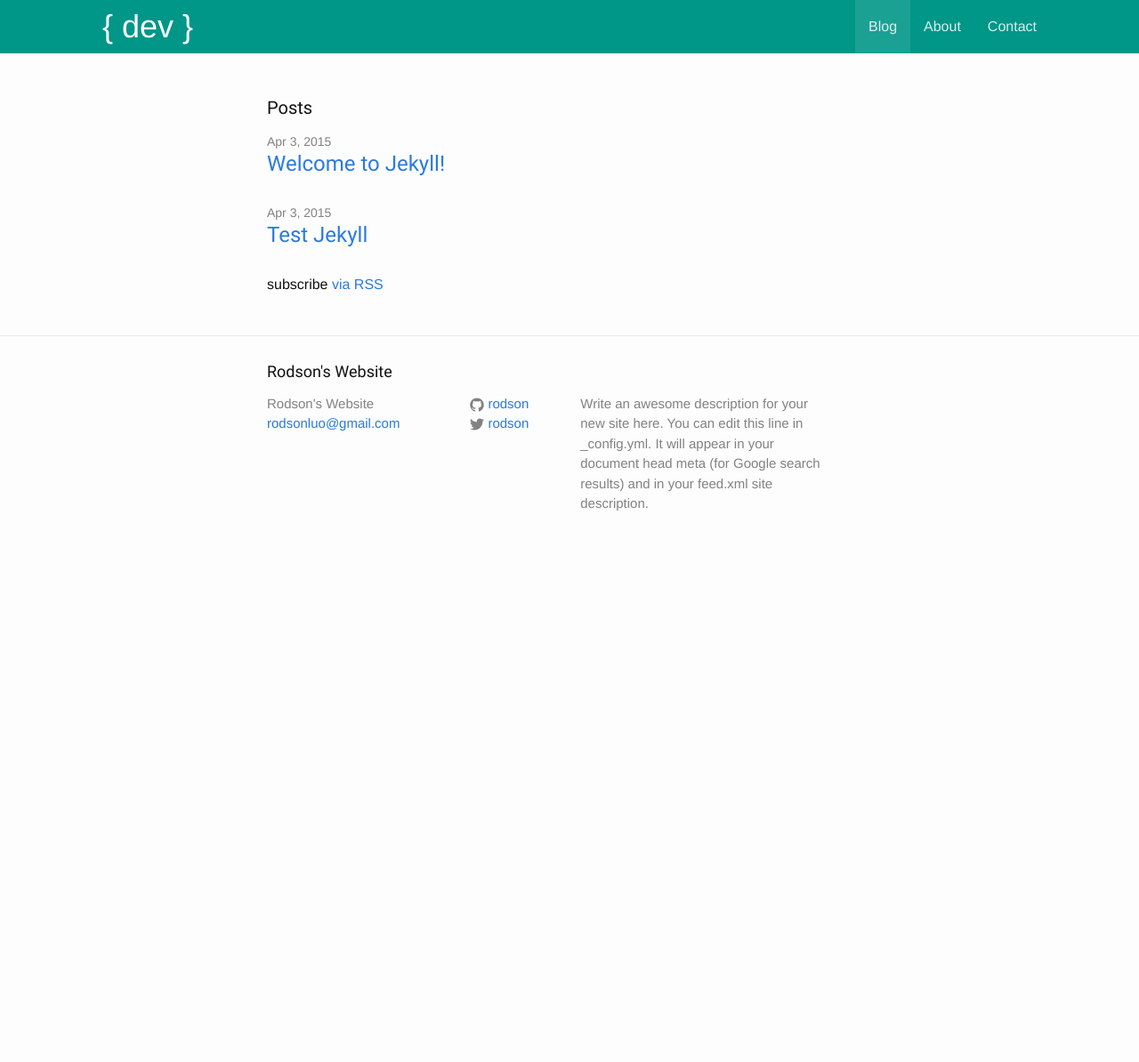
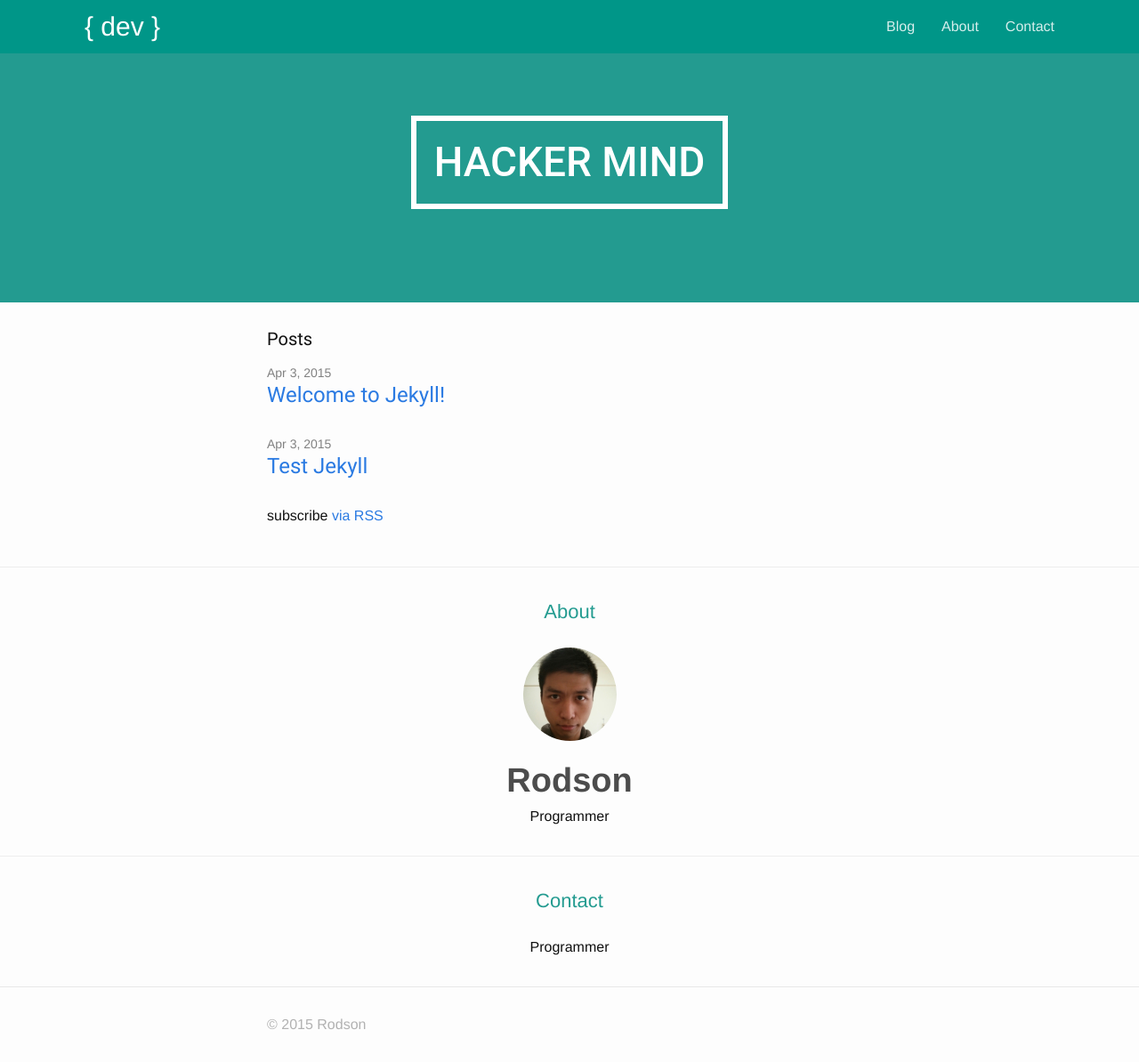
Before and after one commit to rodson/rodson.github.io, a Jekyll site: the page built from index.html, in a window 1280 px wide. Shown: the whole page at 89% size. Built offline with Jekyll 4.4.1, drawn with Linux system fonts in a browser that asks for light colours; nearby versions of some CDN libraries; before the commit the page ends 900 px from its top, so only the background shows below that.

Commit message:
Add the basic structure

```diff
--- a/_includes/footer.html
+++ b/_includes/footer.html
@@ -1,56 +1,9 @@
 <footer class="site-footer">
 
   <div class="wrapper">
+    © 2015 Rodson
+  </div>
 
-    <h2 class="footer-heading">{{ site.title }}</h2>
-
-    <div class="footer-col-wrapper">
-      <div class="footer-col  footer-col-1">
-        <ul class="contact-list">
-          <li>{{ site.title }}</li>
-          <li><a href="mailto:{{ site.email }}">{{ site.email }}</a></li>
-        </ul>
-      </div>
-
-      <div class="footer-col  footer-col-2">
-        <ul class="social-media-list">
-          {% if site.github_username %}
-          <li>
-            <a href="https://github.com/{{ site.github_username }}">
-              <span class="icon  icon--github">
-                <svg viewBox="0 0 16 16">
-                  <path fill="#828282" d="M7.999,0.431c-4.285,0-7.76,3.474-7.76,7.761 c0,3.428,2.223,6.337,5.307,7.363c0.388,0.071,0.53-0.168,0.53-0.374c0-0.184-0.007-0.672-0.01-1.32 c-2.159,0.469-2.614-1.04-2.614-1.04c-0.353-0.896-0.862-1.135-0.862-1.135c-0.705-0.481,0.053-0.472,0.053-0.472 c0.779,0.055,1.189,0.8,1.189,0.8c0.692,1.186,1.816,0.843,2.258,0.645c0.071-0.502,0.271-0.843,0.493-1.037 C4.86,11.425,3.049,10.76,3.049,7.786c0-0.847,0.302-1.54,0.799-2.082C3.768,5.507,3.501,4.718,3.924,3.65 c0,0,0.652-0.209,2.134,0.796C6.677,4.273,7.34,4.187,8,4.184c0.659,0.003,1.323,0.089,1.943,0.261 c1.482-1.004,2.132-0.796,2.132-0.796c0.423,1.068,0.157,1.857,0.077,2.054c0.497,0.542,0.798,1.235,0.798,2.082 c0,2.981-1.814,3.637-3.543,3.829c0.279,0.24,0.527,0.713,0.527,1.437c0,1.037-0.01,1.874-0.01,2.129 c0,0.208,0.14,0.449,0.534,0.373c3.081-1.028,5.302-3.935,5.302-7.362C15.76,3.906,12.285,0.431,7.999,0.431z"/>
-                </svg>
-              </span>
-
-              <span class="username">{{ site.github_username }}</span>
-            </a>
-          </li>
-          {% endif %}
-
-          {% if site.twitter_username %}
-          <li>
-            <a href="https://twitter.com/{{ site.twitter_username }}">
-              <span class="icon  icon--twitter">
-                <svg viewBox="0 0 16 16">
-                  <path fill="#828282" d="M15.969,3.058c-0.586,0.26-1.217,0.436-1.878,0.515c0.675-0.405,1.194-1.045,1.438-1.809
-                  c-0.632,0.375-1.332,0.647-2.076,0.793c-0.596-0.636-1.446-1.033-2.387-1.033c-1.806,0-3.27,1.464-3.27,3.27 c0,0.256,0.029,0.506,0.085,0.745C5.163,5.404,2.753,4.102,1.14,2.124C0.859,2.607,0.698,3.168,0.698,3.767 c0,1.134,0.577,2.135,1.455,2.722C1.616,6.472,1.112,6.325,0.671,6.08c0,0.014,0,0.027,0,0.041c0,1.584,1.127,2.906,2.623,3.206 C3.02,9.402,2.731,9.442,2.433,9.442c-0.211,0-0.416-0.021-0.615-0.059c0.416,1.299,1.624,2.245,3.055,2.271 c-1.119,0.877-2.529,1.4-4.061,1.4c-0.264,0-0.524-0.015-0.78-0.046c1.447,0.928,3.166,1.469,5.013,1.469 c6.015,0,9.304-4.983,9.304-9.304c0-0.142-0.003-0.283-0.009-0.423C14.976,4.29,15.531,3.714,15.969,3.058z"/>
-                </svg>
-              </span>
-
-              <span class="username">{{ site.twitter_username }}</span>
-            </a>
-          </li>
-          {% endif %}
-        </ul>
-      </div>
-
-      <div class="footer-col  footer-col-3">
-        <p class="text">{{ site.description }}</p>
-      </div>
-    </div>
-
-  </div>
 
 </footer>
 
--- a/_includes/header.html
+++ b/_includes/header.html
@@ -12,7 +12,7 @@
       <ul class="nav navbar-nav">
       </ul>
       <ul class="nav navbar-nav navbar-right">
-        <li class="active"><a href="javascript:void(0)">Blog</a></li>
+        <li><a href="javascript:void(0)">Blog</a></li>
         <li><a href="javascript:void(0)">About</a></li>
         <li><a href="javascript:void(0)">Contact</a></li>
       </ul>
--- /dev/null
+++ b/_layouts/home.html
@@ -0,0 +1,52 @@
+<!DOCTYPE html>
+<html>
+
+  {% include head.html %}
+
+  <body>
+
+    {% include header.html %}
+
+    <div class="main-bg">
+      <div class="main-title">
+        Hacker Mind
+      </div>
+    </div>
+
+    <div class="page-content">
+      <div class="wrapper">
+        {{ content }}
+      </div>
+    </div>
+
+    <hr>
+
+    <div class="about">
+      <div class="title">
+        About
+      </div>
+      <img class="avatar" src="/assets/images/avatar.jpg" alt="avatar">
+      <div class="name">
+        Rodson
+      </div>
+      <div class="intro">
+        Programmer
+      </div>
+    </div>
+
+    <hr>
+
+    <div class="contact">
+      <div class="title">
+        Contact
+      </div>
+      <div class="intro">
+        Programmer
+      </div>
+    </div>
+
+    {% include footer.html %}
+
+  </body>
+
+</html>
--- a/_sass/_prefer.scss
+++ b/_sass/_prefer.scss
@@ -1,4 +1,6 @@
+
 .navbar {
+  margin-bottom: 0px;
 
   .navbar-header {
 
@@ -9,16 +11,87 @@
   }
 }
 
+footer {
+  color: #b2b2b2;
+}
+
+.main-bg {
+  background-color: #239B90;
+  text-align: center;
+  width: 100%;
+  height: 280px;
+
+  .main-title {
+    font-family: 'Roboto', 'Helvetica', 'Neue', 'Arial', sans-serif;
+    text-transform: uppercase;
+    margin-top: 70px;
+    display: inline-block;
+    font-size: 46px;
+    padding: 12px 20px;
+    border: 6px solid #fff;
+    font-weight: 500;
+    color: #fff;
+  }
+
+}
+
+.about {
+  padding-top: 32px;
+  padding-bottom: 32px;
+  text-align: center;
+
+  .title {
+    text-align: center;
+    color: #239B90;
+    font-size: 22px;
+    margin-bottom: 24px;
+  }
+
+  .avatar {
+    width: 105px;
+    height: 105px;
+    border-radius: 50%;
+    margin-bottom: 16px;
+  }
+
+  .name {
+    font-size: 38px;
+    font-weight: 700;
+    color: rgba(0, 0, 0, 0.7);
+    }
+
+  .intro {
+
+  }
+}
+
+.contact {
+  padding-top: 32px;
+  padding-bottom: 32px;
+  text-align: center;
+
+  .title {
+    text-align: center;
+    color: #239B90;
+    font-size: 22px;
+    margin-bottom: 24px;
+  }
+
+  .intro {
+
+  }
+}
+
 @media screen and (min-width: 1024px) {
   .navbar {
-    padding-left: 100px;
-    padding-right: 100px;
+    padding-left: 80px;
+    padding-right: 80px;
 
     .navbar-header {
 
       a.navbar-brand {
         color: #fff;
-        font-size: 36px;
+        font-size: 30px;
       }
     }
   }
--- a/index.html
+++ b/index.html
@@ -1,5 +1,5 @@
 ---
-layout: default
+layout: home
 ---
 
 <div class="home">
```
Also changed, not shown: assets/images/avatar.jpg (added).
